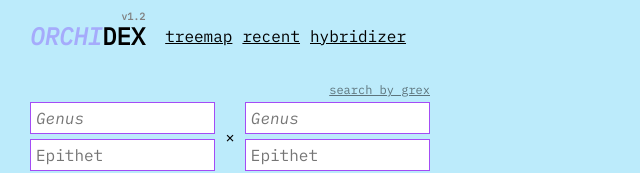
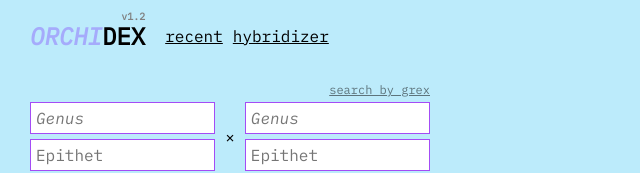
Before and after one commit to sighrobot/orchidex, a Next.js app: page / in a window 1280 px wide. Shown: the top 173 px of the page, without its empty margins (0-640 px from the left). Built offline with nearby package versions, Linux system fonts and the light colour scheme.

Commit message:
remove nav link to treemap

```diff
--- a/components/header.js
+++ b/components/header.js
@@ -17,11 +17,11 @@ export const Header = () => {
       </h1>
 
       <nav>
-        <Link href="/viz">
+        {/* <Link href="/viz">
           <a className={router.pathname === "/viz" ? "active" : undefined}>
             Treemap
           </a>
-        </Link>
+        </Link> */}
         <Link href="/recent">
           <a className={router.pathname === "/recent" ? "active" : undefined}>
             Recent
```
